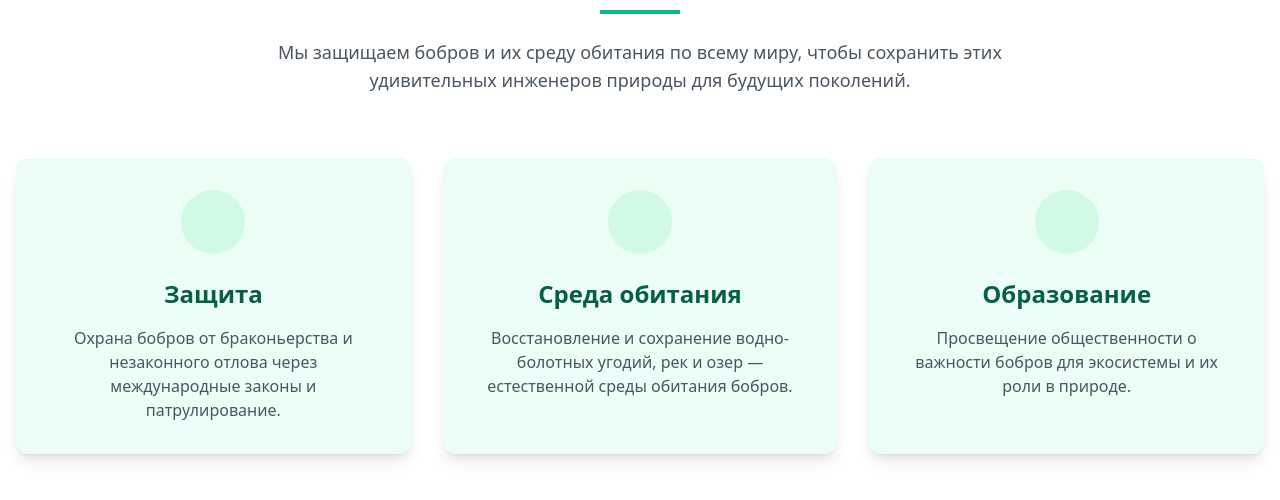
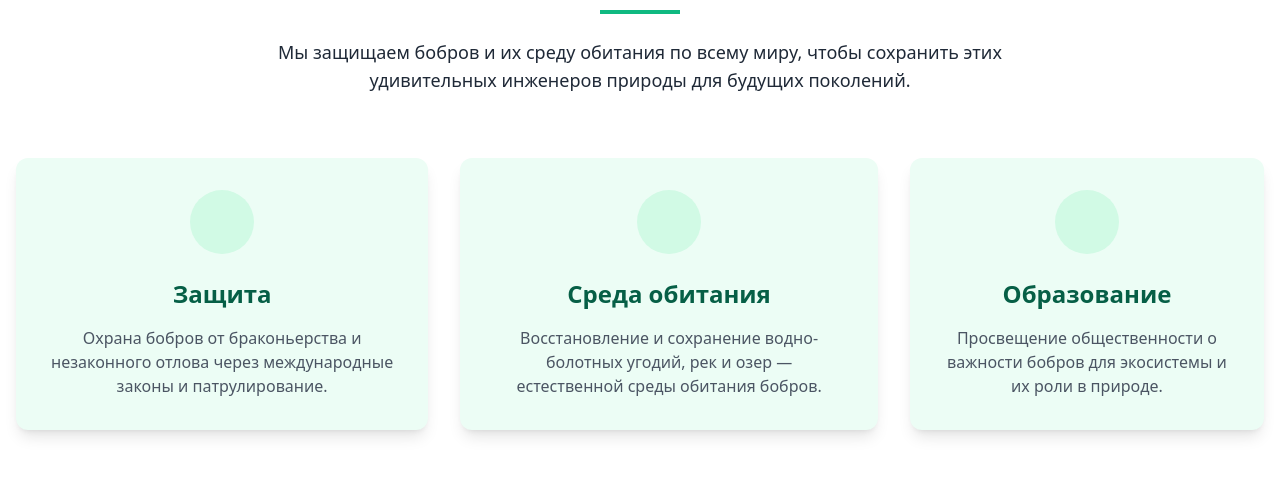
Before and after one commit to kurmangazykz03-dot/bever-defender, a plain HTML site: page index.html in a window 1280 px wide. Shown: the part 126-626 px from the top of the page. Drawn offline with nearby package versions, Linux system fonts and the light colour scheme.

Commit message:
Add styles

```diff
--- a/index.html
+++ b/index.html
@@ -180,7 +180,7 @@
 </header>
 <!-- Mission Section -->
 <section id="mission" class="py-20 bg-white">
-  <div class="container mx-auto px-4">
+  <div class="container mx-auto px-4 ">
     <div class="text-center mb-16">
       <h2
           class="text-3xl md:text-4xl font-bold text-emerald-800 mb-4"
@@ -188,13 +188,13 @@
         Наша миссия
       </h2>
       <div class="w-20 h-1 bg-emerald-500 mx-auto mb-6"></div>
-      <p class="text-lg text-gray-600 max-w-3xl mx-auto">
+      <p class="text-lg text-gray-800 max-w-3xl mx-auto">
         Мы защищаем бобров и их среду обитания по всему миру, чтобы сохранить
         этих удивительных инженеров природы для будущих поколений.
       </p>
     </div>
 
-    <div class="grid grid-cols-1 md:grid-cols-3 gap-8">
+    <div class="flex justify-between  gap-8">
       <div
           class="bg-emerald-50 rounded-xl p-8 shadow-lg hover:shadow-xl transition duration-300"
       >
```
